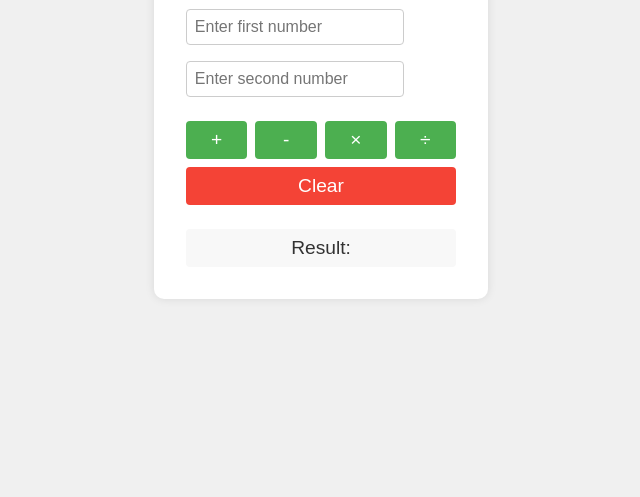
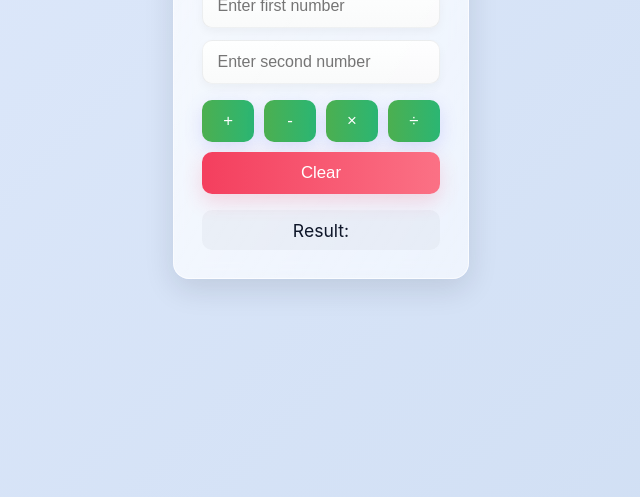
Before and after one commit to vincenttwizere/web-lab, a website: page Project2/index.html in a window 1280 px wide. Shown: the part 303-800 px from the top of the page, without its empty margins (319-959 px from the left). Drawn offline with Linux system fonts and the light colour scheme.

Commit message:
updating styles

```diff
--- a/Project2/script.js
+++ b/Project2/script.js
@@ -47,10 +47,13 @@ function calculate(operator) {
             return;
     }
 
-    // Display result with 2 decimal places if it's not a whole number
-    const formattedResult = Number.isInteger(result) ? result : result.toFixed(2);
+    // Display result with up to 6 significant digits (avoid long floats)
+    const formattedResult = Number.isInteger(result) ? String(result) : parseFloat(result.toPrecision(6));
     resultDiv.innerHTML = `Result: ${formattedResult}`;
-    resultDiv.style.color = '#333';
+    resultDiv.style.color = '#0f172a';
+
+    // Add to history
+    addHistory(`${num1} ${operator} ${num2} = ${formattedResult}`);
 }
 
 function clearCalculator() {
@@ -59,4 +62,17 @@ function clearCalculator() {
     document.getElementById('num2').value = '';
     document.getElementById('result').innerHTML = 'Result: ';
     document.getElementById('result').style.color = '#333';
+    // clear history as well when clear plus-shift is used? keep simple: do not clear history here
 }
+
+// History utilities
+function addHistory(text){
+    const list = document.getElementById('historyList');
+    if (!list) return;
+    const li = document.createElement('li');
+    li.textContent = text;
+    li.className = 'history-item';
+    list.prepend(li);
+    // keep history length reasonable
+    while(list.children.length > 10) list.removeChild(list.lastChild);
+}
--- a/Project2/styles.css
+++ b/Project2/styles.css
@@ -1,81 +1,146 @@
+:root{
+    --bg-1: #e0eafc;
+    --bg-2: #cfdef3;
+    --card-bg: rgba(255,255,255,0.65);
+    --accent: #6c63ff;
+    --accent-2: #00c6ff;
+    --muted: #6b7280;
+}
+
+*{
+    box-sizing: border-box;
+}
+
 body {
-    font-family: Arial, sans-serif;
+    font-family: Inter, system-ui, -apple-system, "Segoe UI", Roboto, "Helvetica Neue", Arial;
     display: flex;
     justify-content: center;
     align-items: center;
     min-height: 100vh;
     margin: 0;
-    background-color: #f0f0f0;
+    background: linear-gradient(135deg, var(--bg-1), var(--bg-2));
+    padding: 2rem;
+}
+
+.calculator-wrap{
+    width: 100%;
+    max-width: 420px;
+    padding: 1rem;
 }
 
 .calculator {
-    background-color: white;
-    padding: 2rem;
-    border-radius: 10px;
-    box-shadow: 0 0 10px rgba(0, 0, 0, 0.1);
+    background: linear-gradient(120deg, rgba(255,255,255,0.75), rgba(255,255,255,0.6));
+    backdrop-filter: blur(8px) saturate(120%);
+    -webkit-backdrop-filter: blur(8px) saturate(120%);
+    border-radius: 16px;
+    padding: 1.75rem;
+    box-shadow: 0 10px 30px rgba(16,24,40,0.12), inset 0 1px 0 rgba(255,255,255,0.6);
     text-align: center;
+    border: 1px solid rgba(255,255,255,0.6);
 }
 
 h1 {
-    color: #333;
-    margin-bottom: 1.5rem;
+    color: #0f172a;
+    margin: 0 0 1rem 0;
+    font-size: 1.25rem;
+    font-weight: 600;
 }
 
 .input-group {
     display: flex;
     flex-direction: column;
-    gap: 1rem;
-    margin-bottom: 1.5rem;
+    gap: 0.75rem;
+    margin-bottom: 1rem;
+    align-items: center;
 }
 
-input {
-    padding: 0.5rem;
+input[type="number"] {
+    padding: 0.75rem 0.9rem;
     font-size: 1rem;
-    border: 1px solid #ccc;
-    border-radius: 4px;
-    width: 200px;
+    border-radius: 10px;
+    border: 1px solid rgba(15,23,42,0.06);
+    width: 100%;
+    max-width: 320px;
+    background: linear-gradient(180deg, rgba(255,255,255,0.9), rgba(250,250,250,0.9));
+    box-shadow: 0 4px 10px rgba(2,6,23,0.04);
+    color: #0f172a;
+    outline: none;
+    transition: transform 0.15s ease, box-shadow 0.15s ease;
+}
+
+input[type="number"]:focus{
+    transform: translateY(-2px);
+    box-shadow: 0 8px 20px rgba(14,18,48,0.08);
+    border-color: rgba(108,99,255,0.9);
+}
+
+/* Hide native number input spinners (increment/decrement controls) */
+/* Chrome, Edge, Safari */
+input[type="number"]::-webkit-outer-spin-button,
+input[type="number"]::-webkit-inner-spin-button {
+    -webkit-appearance: none;
+    margin: 0;
+}
+
+/* Firefox */
+input[type="number"] {
+    appearance: textfield;
+    -moz-appearance: textfield;
 }
 
 .buttons {
     display: grid;
     grid-template-columns: repeat(4, 1fr);
-    gap: 0.5rem;
-    margin-bottom: 1.5rem;
+    gap: 0.6rem;
+    margin: 0.5rem 0 0.75rem 0;
 }
 
 button {
-    padding: 0.5rem;
-    font-size: 1.2rem;
+    padding: 0.7rem 0.55rem;
+    font-size: 1.05rem;
     border: none;
-    border-radius: 4px;
+    border-radius: 10px;
     cursor: pointer;
-    transition: background-color 0.3s;
+    transition: transform 0.12s ease, box-shadow 0.12s ease;
+    color: #fff;
+    background: linear-gradient(90deg, var(--accent), var(--accent-2));
+    box-shadow: 0 6px 18px rgba(99,102,241,0.18);
 }
 
+button:active{ transform: translateY(1px) scale(0.998); }
+
 .operator {
-    background-color: #4CAF50;
-    color: white;
+    background: linear-gradient(90deg, #4caf50, #2bb673);
 }
 
-.operator:hover {
-    background-color: #45a049;
+.operator:hover{
+    filter: saturate(1.05) brightness(1.03);
 }
 
 .clear {
-    grid-column: span 4;
-    background-color: #f44336;
-    color: white;
-}
-
-.clear:hover {
-    background-color: #da190b;
+    grid-column: 1 / -1;
+    background: linear-gradient(90deg, #f43f5e, #fb7185);
+    box-shadow: 0 8px 20px rgba(244,63,94,0.18);
 }
 
 .result {
-    font-size: 1.2rem;
-    color: #333;
+    font-size: 1.1rem;
+    color: #0f172a;
     margin-top: 1rem;
-    padding: 0.5rem;
-    border-radius: 4px;
-    background-color: #f8f8f8;
+    padding: 0.6rem;
+    border-radius: 10px;
+    background: rgba(15,23,42,0.03);
 }
+
+.muted {
+    color: var(--muted);
+    font-size: 0.9rem;
+}
+
+@media (max-width:420px){
+    .calculator {
+        padding: 1.25rem;
+    }
+    .buttons{ gap:0.45rem; }
+    button{ font-size:1rem; padding:0.6rem 0.45rem; }
+}
```
